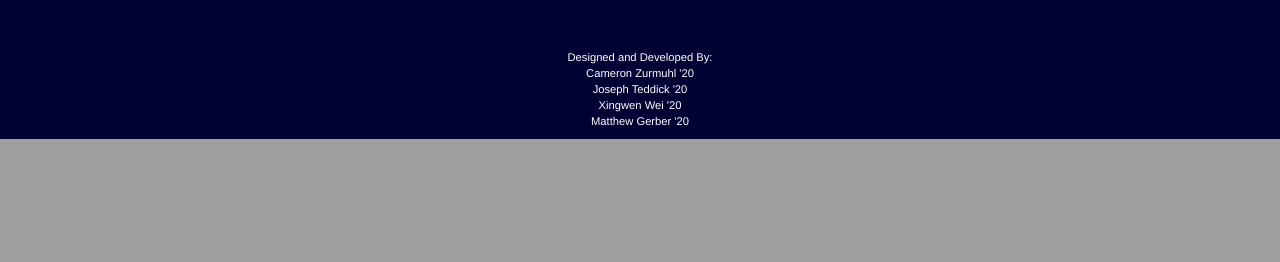
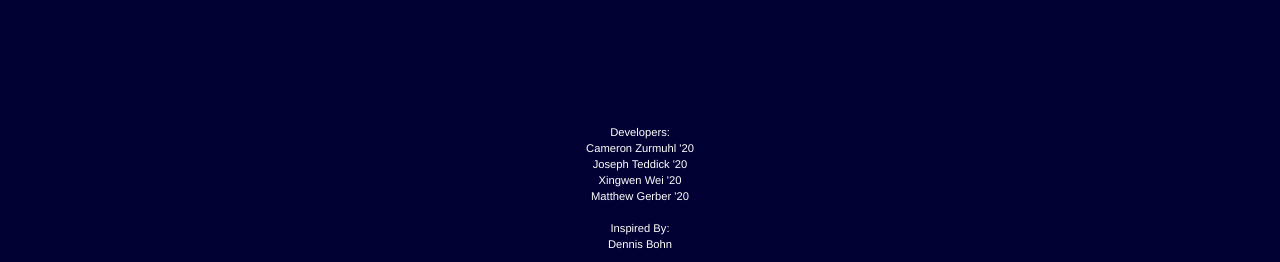
Before and after one commit to 20zurmca/SeniorProject, a Django app: page / in a window 1280 px wide. Shown: the part 844-1106 px from the top of the page. Before the commit the page ends 983 px from the top, so only its background shows below. Run offline with Django 3.2, Linux system fonts and the light colour scheme; some libraries are stand-ins or nearby versions.

Commit message:
added credentials to footer

```diff
--- a/soccersite/map/static/map/css/stylesheet.css
+++ b/soccersite/map/static/map/css/stylesheet.css
@@ -33,5 +33,5 @@ a {
   margin-left: auto;
   margin-right: auto;
   margin-top: 150px;
-  margin-bottom: 50px;
+  margin-bottom: 125px;
 }
--- a/soccersite/map/templates/map/index.html
+++ b/soccersite/map/templates/map/index.html
@@ -39,7 +39,7 @@
 
     <div class="footer">
         <p>
-          Designed and Developed By:
+          Developers:
           <br>
           <a href = "https://www.linkedin.com/in/cameron-zurmuhl/" target = "_blank" >Cameron Zurmuhl '20</a>
           <br>
@@ -48,6 +48,11 @@
           Xingwen Wei '20
           <br>
           Matthew Gerber '20
+          <br>
+          <br>
+          Inspired By:
+          <br>
+          <a href = "https://www.goleopards.com/sports/mens-soccer/roster/coaches/dennis-bohn/511" target = "_blank">Dennis Bohn</a>
         </p>
     </div>
 
```
